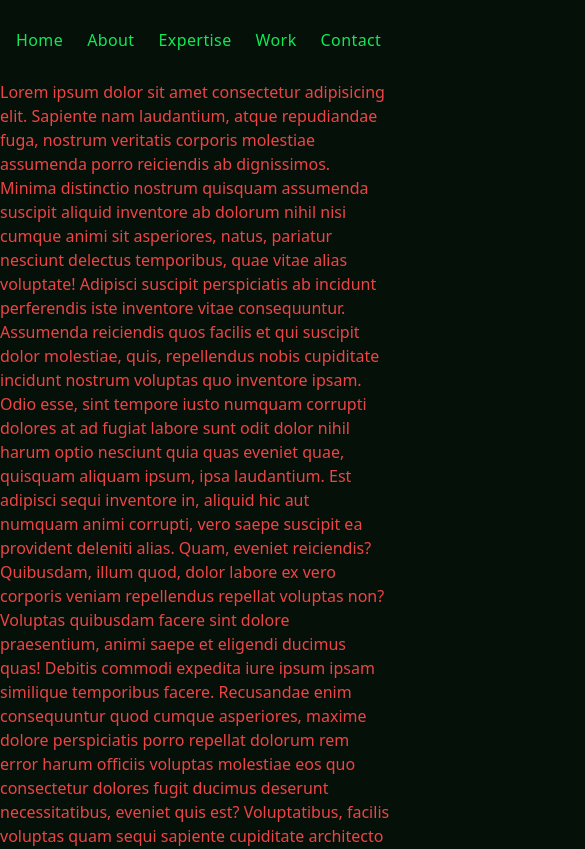
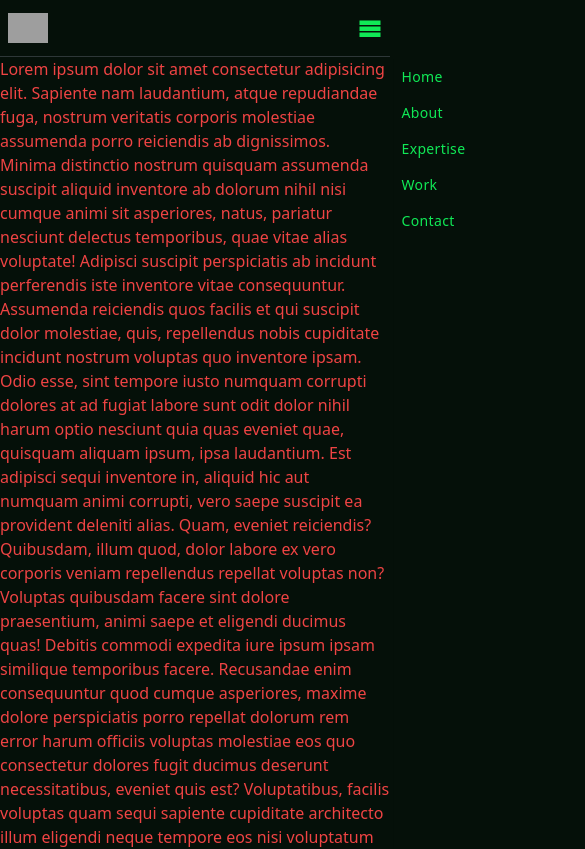
Before and after one commit to LoushikLK/portfolio-2, a Next.js app: page / in a window 390 px wide. Shown: the top 849 px of the page, 585 px wide, since content can reach past the window. Built offline with nearby package versions, Linux system fonts and the light colour scheme; grey boxes are pictures that could not be loaded.

Commit message:
added nav menu for mobile

```diff
--- a/src/app/layout.tsx
+++ b/src/app/layout.tsx
@@ -1,4 +1,4 @@
-import { Navbar } from "@/components/header";
+import { MobileNav, Navbar } from "@/components/header";
 import { navLink } from "@/config";
 import Image from "next/image";
 import Link from "next/link";
@@ -20,7 +20,8 @@ export default function RootLayout({
       <body className="bg-[#051009] min-h-screen ">
         <header className="w-full flex flex-col items-center justify-center relative ">
           <Navbar />
-          <div className="w-full flex items-center justify-between custom-container ">
+          <MobileNav />
+          <div className="w-full  items-center justify-between custom-container hidden lg:flex ">
             <div className="h-20 w-20 overflow-hidden relative ">
               <Image
                 src={
--- /dev/null
+++ b/src/assets/icons/index.tsx
@@ -0,0 +1,19 @@
+import { SVGProps } from "react";
+
+function Menu(props: JSX.IntrinsicAttributes & SVGProps<SVGSVGElement>) {
+  return (
+    <svg
+      stroke="currentColor"
+      fill="currentColor"
+      strokeWidth={0}
+      viewBox="0 0 16 16"
+      height="1em"
+      width="1em"
+      {...props}
+    >
+      <path d="M1 3h14v3h-14zM1 7h14v3h-14zM1 11h14v3h-14z" />
+    </svg>
+  );
+}
+
+export { Menu };
--- /dev/null
+++ b/src/components/header/MobileNav.tsx
@@ -0,0 +1,57 @@
+"use client";
+
+import { Menu } from "@/assets/icons";
+import { navLink } from "@/config";
+import Image from "next/image";
+import Link from "next/link";
+import { useState } from "react";
+
+const MobileNav = () => {
+  const [viewMenu, setViewMenu] = useState(false);
+
+  const handleClickMenu = () => {
+    setViewMenu(!viewMenu);
+  };
+  const handleBlurMenu = () => {
+    setViewMenu(false);
+  };
+
+  return (
+    <div className="flex lg:hidden items-center justify-between relative p-2 w-full border-b border-gray-500/40 ">
+      <div className="h-10 w-10 overflow-hidden relative ">
+        <Image
+          src={"https://lkcodes.netlify.app/static/media/aboutimg.e0f07ba3.JPG"}
+          alt="Loushik"
+          fill
+          className="h-10 w-10 object-contain overflow-hidden relative"
+        />
+      </div>
+      <button
+        className="flex items-center"
+        onClick={handleClickMenu}
+        onBlur={handleBlurMenu}
+      >
+        <Menu className="text-theme text-2xl cursor-pointer focus:ring-1 ring-theme " />
+      </button>
+      <div
+        className={`w-full max-w-[90%] bg-[#051009] absolute transition-all ease-in-out duration-300 top-[3.7rem] right-0 min-h-screen ${
+          viewMenu ? "translate-x-0" : "translate-x-[101%]"
+        } `}
+      >
+        <nav className=" flex flex-col w-full">
+          {navLink?.map((item) => (
+            <Link
+              href={item?.path}
+              key={item?.label}
+              className="w-full p-2 hover:bg-theme text-theme hover:text-white text-sm font-medium tracking-wide transition-all ease-in-out duration-300 "
+            >
+              {item?.label}
+            </Link>
+          ))}
+        </nav>
+      </div>
+    </div>
+  );
+};
+
+export default MobileNav;
--- a/src/components/header/Navbar.tsx
+++ b/src/components/header/Navbar.tsx
@@ -26,7 +26,7 @@ const Navbar = () => {
 
   if (viewNav)
     return (
-      <div className="w-full flex items-center justify-center fixed animate-nav top-0  bg-gradient-to-t backdrop-blur-[2px] from-[#05100900] to-black/10 ">
+      <div className=" hidden w-full lg:flex items-center justify-center fixed animate-nav top-0  bg-gradient-to-t backdrop-blur-[2px] from-[#05100900] to-black/10 ">
         <div className="w-full flex items-center justify-between custom-container  b ">
           <div className="h-20 w-20 overflow-hidden relative ">
             <Image
--- a/src/components/header/index.ts
+++ b/src/components/header/index.ts
@@ -1 +1,2 @@
+export { default as MobileNav } from "./MobileNav";
 export { default as Navbar } from "./Navbar";
```
